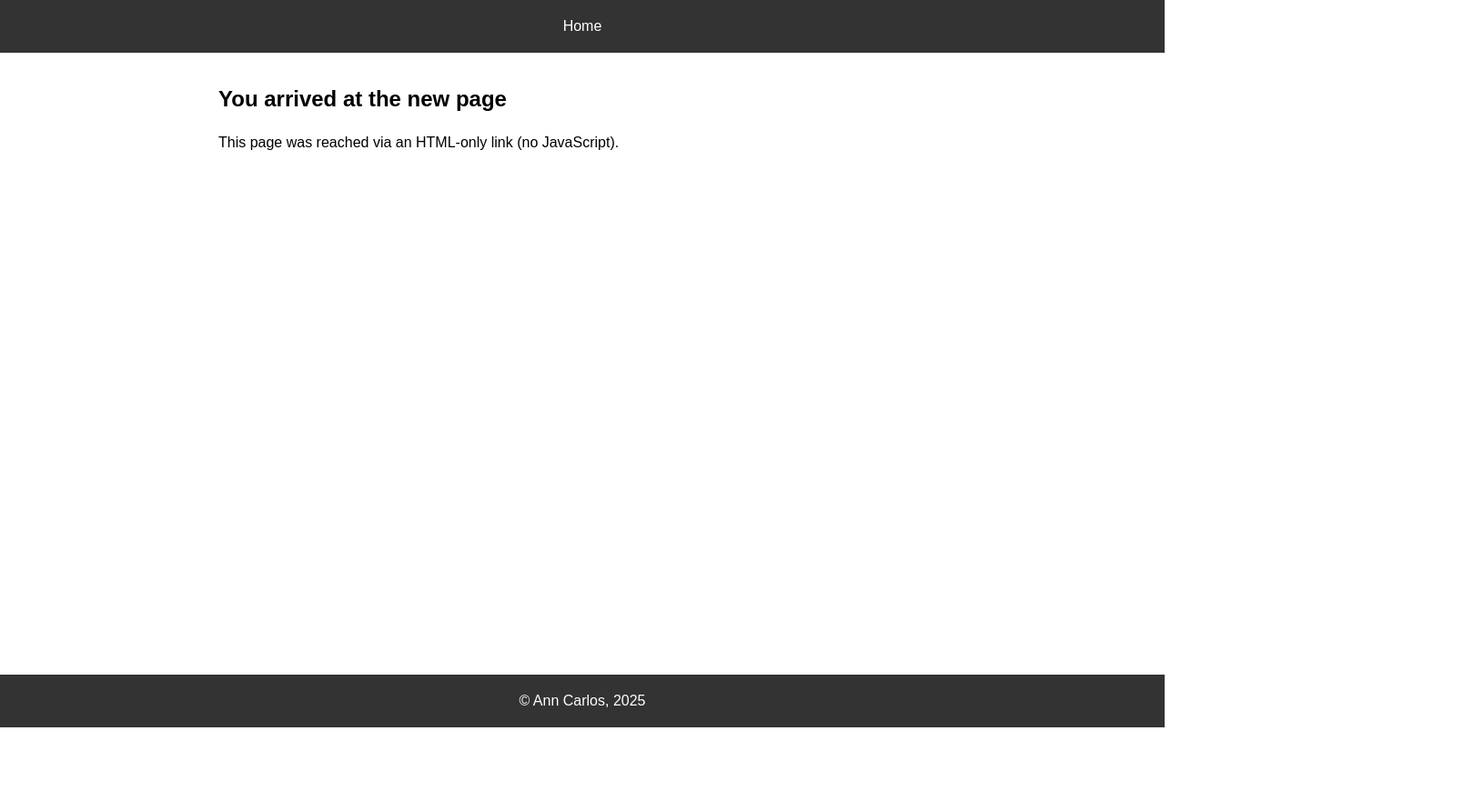
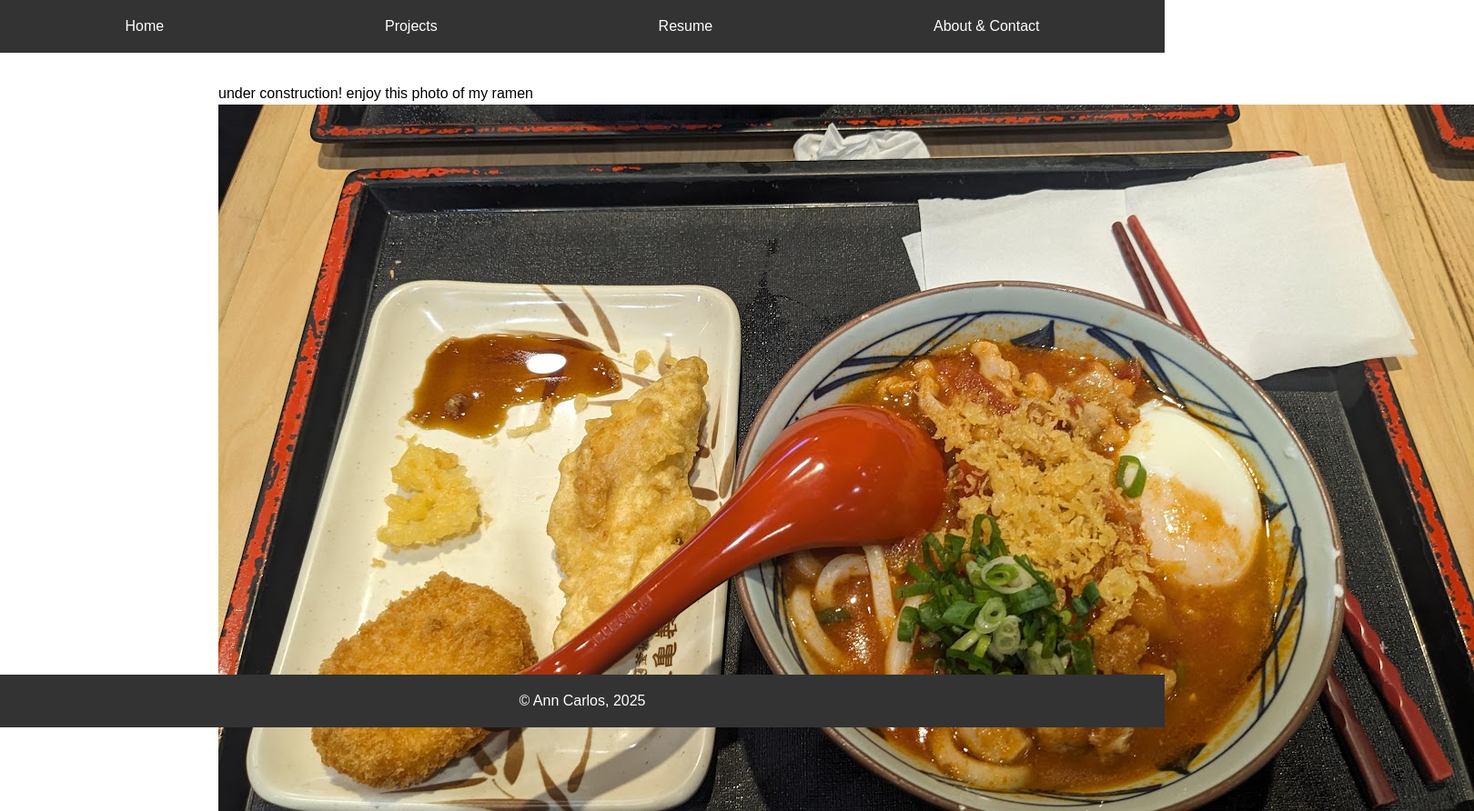
Before and after one commit to apink634/webpage, a plain HTML site: page construction.html in a window 1280 px wide. Shown: the whole page at 91% size, 1620 px wide, since content can reach past the window. Before the commit the page ends 800 px from the top, so only its background shows below. Drawn offline with Linux system fonts and the light colour scheme.

Commit message:
Update construction page

```diff
--- a/construction.html
+++ b/construction.html
@@ -1,29 +1,37 @@
+
 <!DOCTYPE html>
 <html lang="en">
 <head>
-    <meta charset="utf-8">
-    <meta name="viewport" content="width=device-width, initial-scale=1">
-    <title>New Page</title>
+    <title>My Website</title>
     <link rel="stylesheet" href="css/styles.css">
 </head>
+
 <body>
+
+    </div>
     <header>
         <nav>
             <ul>
-                <li><a href="index.html">Home</a></li>
+                <li id = "home" onclick="clicked()"><a href="index.html">Home</a></li>
+                <li id = "projects" onclick="clicked()"><a href="construction.html">Projects</a></li>
+                <li id = "resume" onclick="clicked()"><a href="construction.html">Resume</a></li>
+                <li id = "about" onclick="clicked()"><a href="construction.html">About & Contact</a></li>
+
             </ul>
         </nav>
     </header>
 
     <main>
-        <section>
-            <h1>You arrived at the new page</h1>
-            <p>This page was reached via an HTML-only link (no JavaScript).</p>
+        <section id="home">
+            <p>under construction! enjoy this photo of my ramen</p>
+            <img src="assets/ramen.jpg"  alt="Ramen">
+
         </section>
     </main>
 
     <footer>
         <p>&copy; Ann Carlos, 2025</p>
     </footer>
+
 </body>
 </html>
```
